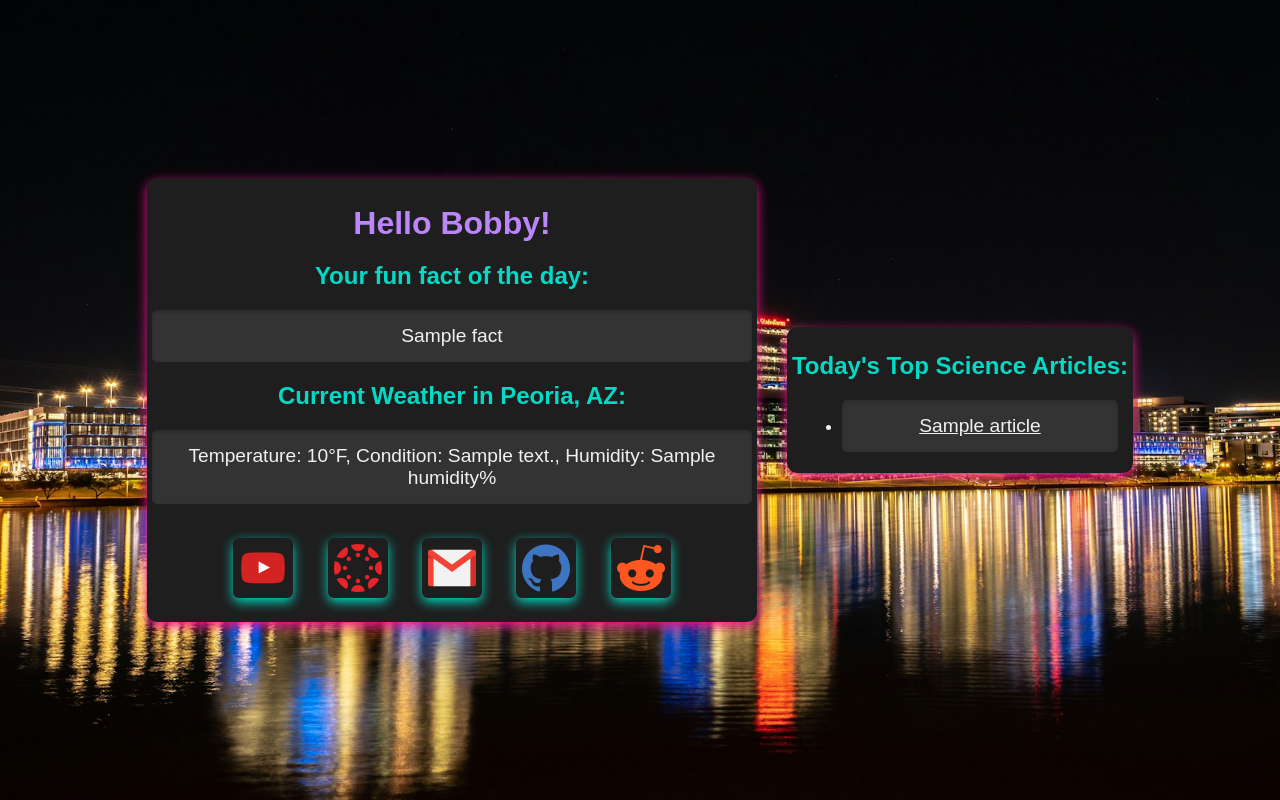
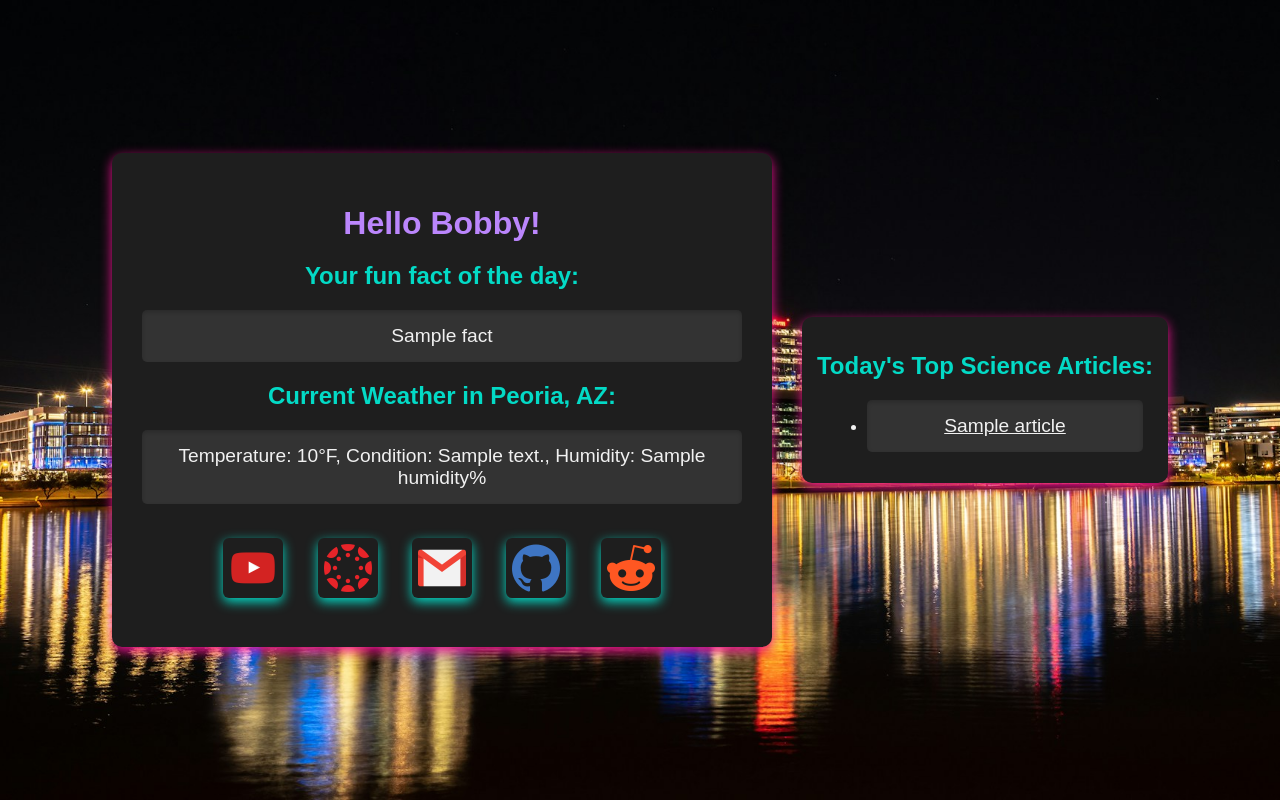
Before and after one commit to bdelucia/BobbehLandingPage, a Flask app: page / in a window 1280 px wide. Run offline with Flask 3, Linux system fonts and the light colour scheme; a database or web service that is not in the repository returns one stand-in record (values such as "Sample title"); data that the repository does not hold is empty.

Commit message:
css styling

```diff
--- a/static/styles.css
+++ b/static/styles.css
@@ -12,13 +12,17 @@ body {
 
 .container {
     background-color: #1e1e1e;
-    padding: 5px;
+    padding: 30px;
     border-radius: 10px;
     box-shadow: 0 4px 12px #03dac6;
     max-width: 600px;
     text-align: center;
     animation: rgbShadow 8s infinite;
     margin: 15px;
+}
+
+.container#news {
+    padding: 15px;
 }
 
 li.news-article {
```
